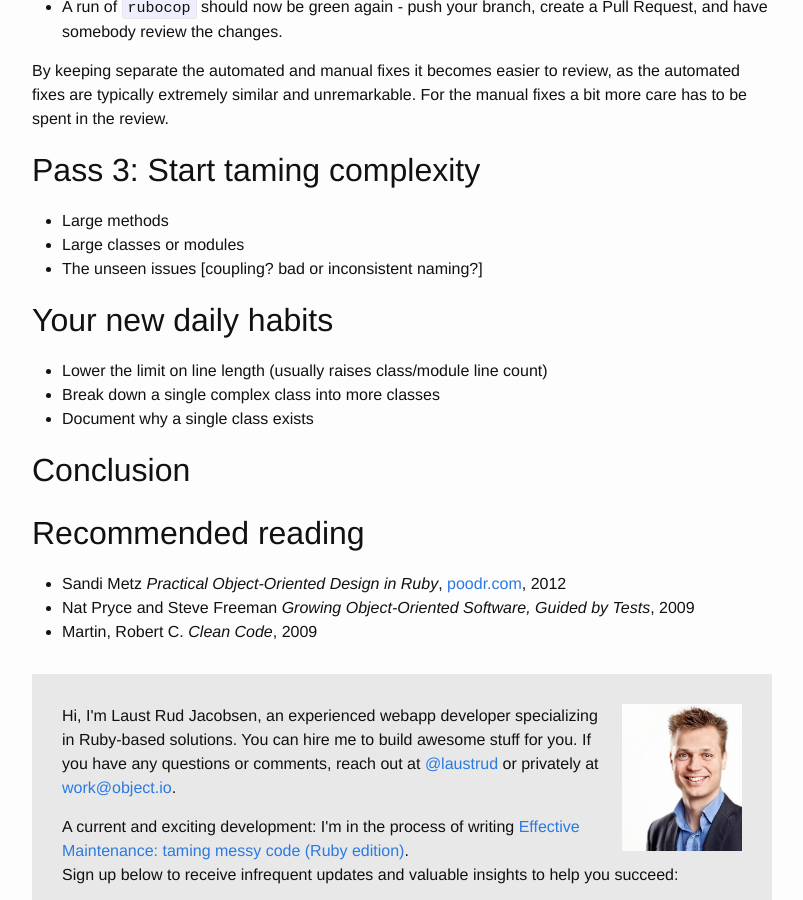
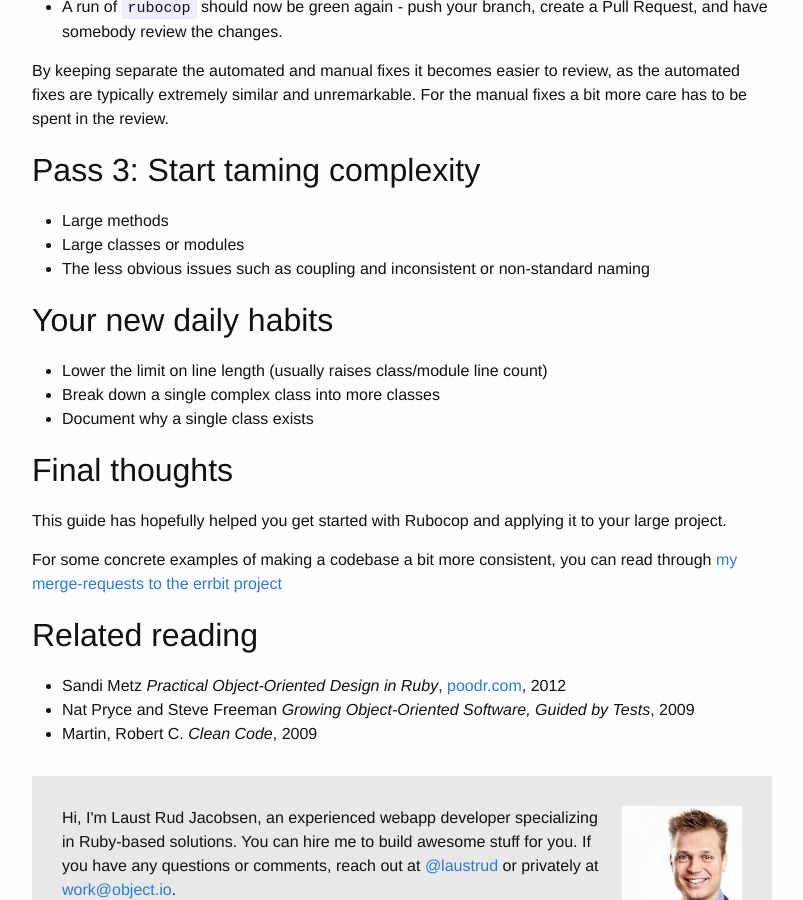
Before and after one commit to rud/rud.github.io, a Jekyll site: the page built from _posts/2017-04-11-rubocop-for-large-projects.markdown, in a window 1280 px wide and 900 px high, scrolled down 5442 px. Shown: the whole window, without its empty margins (238-1041 px from the left). Built offline with Jekyll 4.4.1, drawn with Linux system fonts in a browser that asks for light colours; some of the changed text lies outside the part shown.

Commit message:
Add some final thoughts

````diff
--- a/_posts/2017-04-11-rubocop-for-large-projects.markdown
+++ b/_posts/2017-04-11-rubocop-for-large-projects.markdown
@@ -58,7 +58,8 @@
 Configuration is stored in a `.rubocop.yml` file in the root of your project. If your project matches the default ruby style guide settings, you can even skip having a configuration file altogether.
 
 By default style, lint and metrics cops are enabled. Rails cops have to be enabled manually, simply for the reason that not all Ruby-code is Rails code. To enable Rails cops, simply create a new file `.rubocop.yml` and add this as the contents:
-```
+
+``` yaml
 inherit_from: .rubocop_todo.yml
 
 AllCops:
@@ -182,7 +183,7 @@
 
 - Large methods
 - Large classes or modules
-- The unseen issues [coupling? bad or inconsistent naming?]
+- The less obvious issues such as coupling and inconsistent or non-standard naming
 
 ## Your new daily habits
 
@@ -190,9 +191,13 @@
 - Break down a single complex class into more classes
 - Document why a single class exists
 
-## Conclusion
+## Final thoughts
 
-## Recommended reading
+This guide has hopefully helped you get started with Rubocop and applying it to your large project.
+
+For some concrete examples of making a codebase a bit more consistent, you can read through [my merge-requests to the errbit project](https://github.com/errbit/errbit/pulls?utf8=✓&q=is%3Apr%20is%3Aclosed%20author%3Arud%20sort%3Acreated-asc%20rubocop)
+
+## Related reading
 
 * Sandi Metz *Practical Object-Oriented Design in Ruby*, [poodr.com](http://www.poodr.com), 2012
 * Nat Pryce and Steve Freeman *Growing Object-Oriented Software, Guided by Tests*, 2009
````
